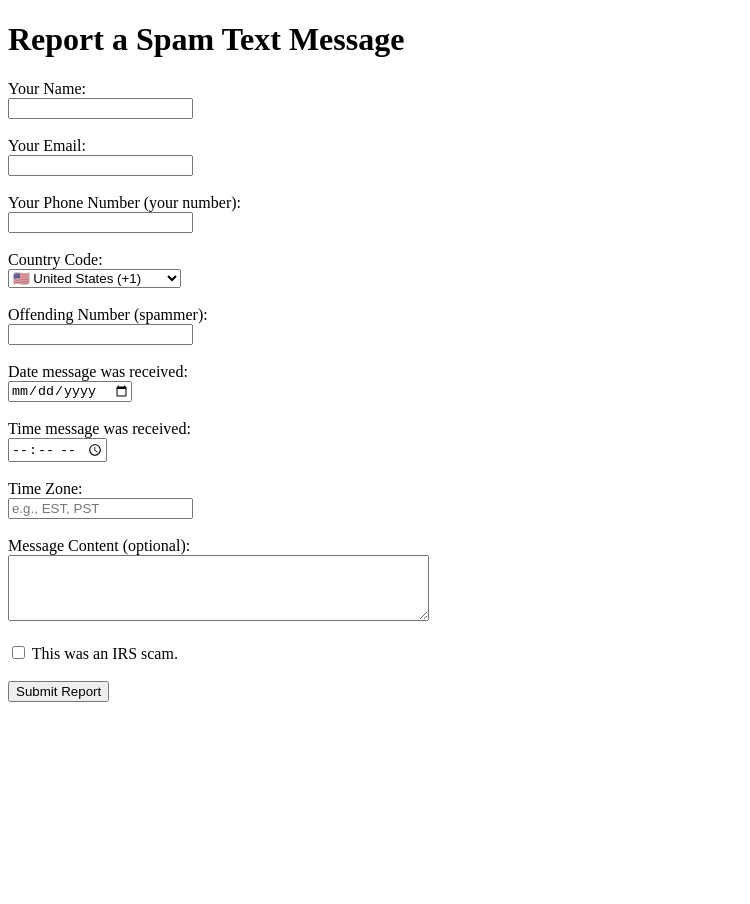
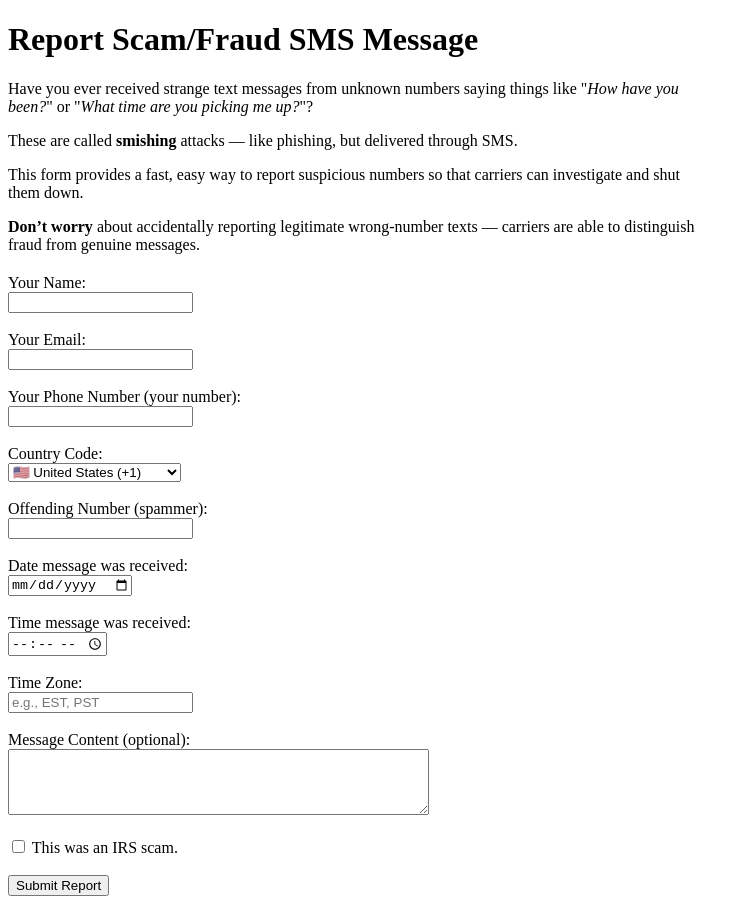
Before and after one commit to Mikep505/spamreporter, a website: page public/index.html in a window 1280 px wide. Shown: the whole page, without its empty margins (0-750 px from the left). Before the commit the page ends 800 px from the top, so only its background shows below. Drawn offline with Linux system fonts and the light colour scheme.

```diff
--- a/public/index.html
+++ b/public/index.html
@@ -5,7 +5,24 @@
   <title>Spam Text Message Reporter</title>
 </head>
 <body>
-  <h1>Report a Spam Text Message</h1>
+  <h1>Report Scam/Fraud SMS  Message</h1>
+
+<div id="description" style="max-width:700px; margin-bottom:20px;">
+  <p>
+    Have you ever received strange text messages from unknown numbers saying things like
+    "<em>How have you been?</em>" or "<em>What time are you picking me up?</em>"?
+  </p>
+  <p>
+    These are called <strong>smishing</strong> attacks — like phishing, but delivered through SMS.
+  </p>
+  <p>
+    This form provides a fast, easy way to report suspicious numbers so that carriers can investigate and shut them down.
+  </p>
+  <p>
+    <strong>Don’t worry</strong> about accidentally reporting legitimate wrong-number texts — carriers are able to distinguish fraud from genuine messages.
+  </p>
+</div>
+
 
   <form id="reportForm">
     <label for="name">Your Name:</label><br>
```
